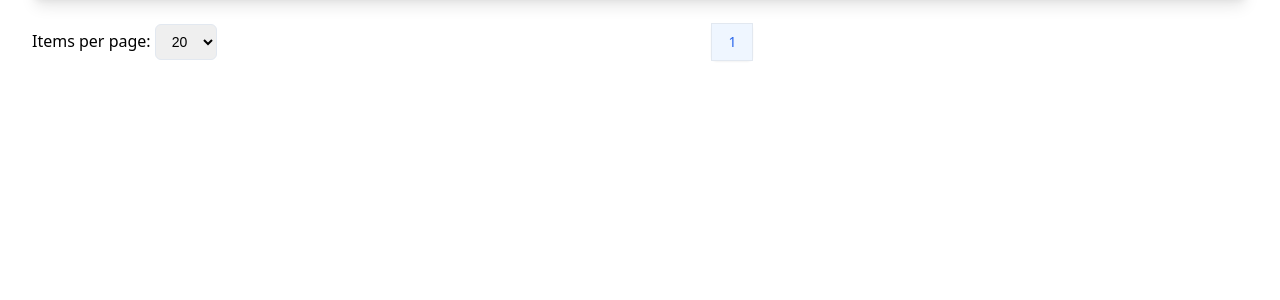
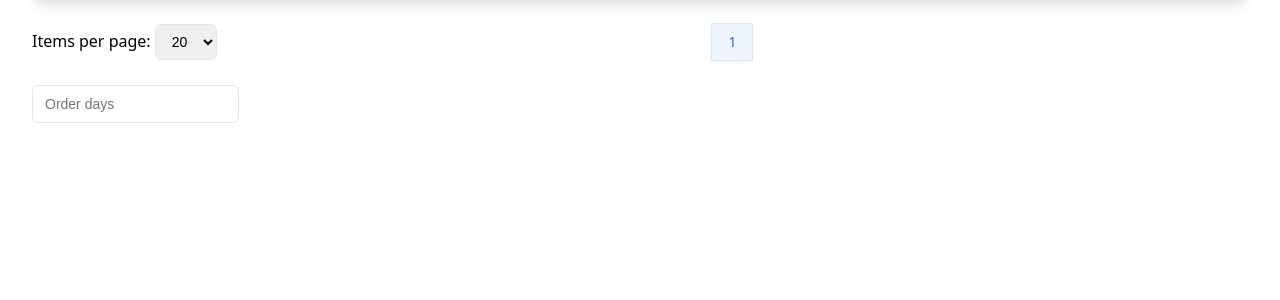
Before and after one commit to VytenisGaule/supply-planner, a Django app: page / in a window 1280 px wide. Shown: the part 250-550 px from the top of the page. Run offline with Django 5.2, Linux system fonts and the light colour scheme; data that the repository does not hold is empty; parts of the project's set-up code (start-up, migrations or seed data) failed here and were passed over; some libraries are stand-ins or nearby versions.

Commit message:
feat: add OrderDaysForm and integrate into product list context; implement get_order_days view and corresponding template

```diff
--- a/app/forms.py
+++ b/app/forms.py
@@ -16,9 +16,28 @@ class ItemsPerPageForm(forms.Form):
         widget=forms.Select(attrs={
             'id': 'items-per-page',
             'class': 'border border-gray-300 rounded-md px-3 py-2 text-sm focus:outline-none focus:ring-2 focus:ring-blue-500 focus:border-transparent',
-            'x-model': 'items_per_page'
         })
     )
+
+class OrderDaysForm(forms.Form):
+    """Form for MOQ days input"""
+    order_days = forms.IntegerField(
+        required=False,
+        min_value=1,
+        widget=forms.TextInput(attrs={
+            'name': 'order_days',
+            'placeholder': 'Order days',
+            'class': 'border border-gray-300 rounded-md px-3 py-2 text-sm focus:outline-none focus:ring-2 focus:ring-blue-500 focus:border-transparent',
+        })
+    )
+
+    def clean(self):
+        cleaned_data = super().clean()
+        order_days = cleaned_data.get('order_days')
+        if order_days is not None and order_days < 1:
+            self.add_error('order_days', 'Enter a positive number')
+        return cleaned_data
+
 
 
 class ProductCodeFilterForm(forms.Form):
@@ -29,7 +48,6 @@ class ProductCodeFilterForm(forms.Form):
         max_length=50,
         widget=forms.TextInput(attrs={
             'name': 'code',
-            'x-model': 'filters.code',
             'placeholder': 'Filter by code...',
             'class': 'w-full p-1 text-xs border border-gray-300 rounded focus:outline-none focus:ring-1 focus:ring-blue-500 focus:border-blue-500'
         })
@@ -44,7 +62,6 @@ class ProductNameFilterForm(forms.Form):
         max_length=200,
         widget=forms.TextInput(attrs={
             'name': 'name',
-            'x-model': 'filters.name',
             'placeholder': 'Filter by name...',
             'class': 'w-full p-1 text-xs border border-gray-300 rounded focus:outline-none focus:ring-1 focus:ring-blue-500 focus:border-blue-500'
         })
@@ -58,7 +75,6 @@ class ProductCategoryFilterForm(forms.Form):
         required=False,
         widget=forms.SelectMultiple(attrs={
             'name': 'categories',
-            'x-model': 'filters.categories',
             'class': 'w-full p-1 text-xs border border-gray-300 rounded focus:outline-none focus:ring-1 focus:ring-blue-500 focus:border-blue-500',
             'data-select2': 'true',
             'data-placeholder': 'Select categories...',
@@ -81,7 +97,6 @@ class ProductSupplierFilterForm(forms.Form):
         required=False,
         widget=forms.SelectMultiple(attrs={
             'name': 'suppliers',
-            'x-model': 'filters.suppliers',
             'class': 'w-full p-1 text-xs border border-gray-300 rounded focus:outline-none focus:ring-1 focus:ring-blue-500 focus:border-blue-500',
             'data-select2': 'true',
             'data-placeholder': 'Select suppliers...',
@@ -108,7 +123,6 @@ class MinMaxFilterForm(forms.Form):
             max_length=10,
             widget=forms.TextInput(attrs={
                 'name': f'min_{field_name}',
-                'x-model': f'filters.min_{field_name}',
                 'placeholder': f'Min {placeholder_prefix}',
                 'class': 'filter-input text-xs border border-gray-300 rounded focus:outline-none focus:ring-1 focus:ring-blue-500 focus:border-blue-500',
             })
@@ -119,7 +133,6 @@ class MinMaxFilterForm(forms.Form):
             max_length=10,
             widget=forms.TextInput(attrs={
                 'name': f'max_{field_name}',
-                'x-model': f'filters.max_{field_name}',
                 'placeholder': f'Max {placeholder_prefix}',
                 'class': 'filter-input text-xs border border-gray-300 rounded focus:outline-none focus:ring-1 focus:ring-blue-500 focus:border-blue-500',
             })
--- a/app/helpers/context.py
+++ b/app/helpers/context.py
@@ -2,7 +2,7 @@ from django.core.paginator import Paginator
 from django.db.models import QuerySet, Q, Avg, Subquery, OuterRef, IntegerField, FloatField, Case, When, F
 from django.http import QueryDict
 from app.models import Product, DailyMetrics
-from app.forms import ItemsPerPageForm, ProductCodeFilterForm, ProductNameFilterForm, ProductCategoryFilterForm, ProductSupplierFilterForm, ProductStockFilterForm, ProductDailyDemandFilterForm, ProductRemainderDaysFilterForm
+from app.forms import ItemsPerPageForm, ProductCodeFilterForm, ProductNameFilterForm, ProductCategoryFilterForm, ProductSupplierFilterForm, ProductStockFilterForm, ProductDailyDemandFilterForm, ProductRemainderDaysFilterForm, OrderDaysForm
 from datetime import datetime, timedelta
 
 
@@ -53,8 +53,10 @@ def populate_product_list_context(request, context):
     """
     items_per_page: int = request.session.get('items_per_page', 20)
     filter_data: QueryDict = request.session.get('filter_data', QueryDict())
+    order_days_data: QueryDict = request.session.get('order_days_data', QueryDict())
 
     items_per_page_form: ItemsPerPageForm = ItemsPerPageForm(initial={'items_per_page': items_per_page})
+    order_days_form: OrderDaysForm = OrderDaysForm(data=order_days_data)
     code_filter_form: ProductCodeFilterForm = ProductCodeFilterForm(data=filter_data)
     name_filter_form: ProductNameFilterForm = ProductNameFilterForm(data=filter_data)
     category_filter_form: ProductCategoryFilterForm = ProductCategoryFilterForm(data=filter_data)
@@ -62,6 +64,7 @@ def populate_product_list_context(request, context):
     stock_filter_form: ProductStockFilterForm = ProductStockFilterForm(data=filter_data)
     daily_demand_filter_form: ProductDailyDemandFilterForm = ProductDailyDemandFilterForm(data=filter_data)
     remainder_days_filter_form: ProductRemainderDaysFilterForm = ProductRemainderDaysFilterForm(data=filter_data)
+    order_days_form.is_valid()
     code_filter_form.is_valid()
     name_filter_form.is_valid()
     category_filter_form.is_valid()
@@ -115,10 +118,10 @@ def populate_product_list_context(request, context):
 
     # Apply filters to the queryset
     if code_filter:
-        products = products.filter(kodas__icontains=code_filter)
+        products = products.filter(code__icontains=code_filter)
 
     if name_filter:
-        products = products.filter(pavadinimas__icontains=name_filter)
+        products = products.filter(name__icontains=name_filter)
 
     if category_filter:
         products = apply_relation_filter(products, category_filter, 'category')
@@ -144,6 +147,7 @@ def populate_product_list_context(request, context):
     context['products'] = page_obj
     context['paginator'] = paginator
     context['items_per_page'] = items_per_page
+    context['order_days_form'] = order_days_form
     context['items_per_page_form'] = items_per_page_form
     context['code_filter_form'] = code_filter_form
     context['name_filter_form'] = name_filter_form
@@ -152,7 +156,5 @@ def populate_product_list_context(request, context):
     context['stock_filter_form'] = stock_filter_form
     context['daily_demand_filter_form'] = daily_demand_filter_form
     context['remainder_days_filter_form'] = remainder_days_filter_form
-
-    # Add selected values for JavaScript
     context['selected_categories'] = category_filter
     context['selected_suppliers'] = supplier_filter
--- a/app/templates/lists/product_list.html
+++ b/app/templates/lists/product_list.html
@@ -1,4 +1,6 @@
-<div class="container mx-auto p-4" id="product-list" x-data="{
+<div class="container mx-auto p-4" id="product-list">
+    <div class="bg-white shadow-lg rounded-lg overflow-hidden border border-gray-200"
+        x-data="{
             filters: {
                 code: '{{ code_filter_form.code.value|default:'' }}',
                 name: '{{ name_filter_form.name.value|default:'' }}',
@@ -10,10 +12,7 @@
                 max_daily_demand: '{{ daily_demand_filter_form.max_daily_demand.value|default:'' }}',
                 min_remainder_days: '{{ remainder_days_filter_form.min_remainder_days.value|default:'' }}',
                 max_remainder_days: '{{ remainder_days_filter_form.max_remainder_days.value|default:'' }}'
-         }
             }">
-
-    <div class="bg-white shadow-lg rounded-lg overflow-hidden border border-gray-200">
         <table class="w-full border-collapse">
             <thead class="bg-gray-50">
                 <tr class="border-b border-gray-200">
@@ -106,4 +105,5 @@
 
     <!-- Pagination -->
     {% include 'partials/pagination.html' with page_obj=products %}
+    {% include 'partials/orderDays.html' %}
 </div>
--- /dev/null
+++ b/app/templates/partials/orderDays.html
@@ -0,0 +1,9 @@
+{% load commons %}
+
+<div class="mt-6 flex items-center" x-data="{order_days: {{ order_days|default:1 }}">
+    <!-- Order days input -->
+    <div class="flex items-center space-x-2" hx-post="{% url 'get_order_days' %}" hx-trigger="change delay:50ms"
+        hx-target="#product-list" hx-swap="outerHTML" hx-include="[name='order_days']">
+        {{ order_days_form.order_days|validate }}
+    </div>
+</div>
--- a/app/urls.py
+++ b/app/urls.py
@@ -1,7 +1,7 @@
 from django.urls import include, path
 from rest_framework import routers
 from app.views.static_views import homepage
-from app.views.product_views import product_list, get_items_per_page, get_product_filter
+from app.views.product_views import product_list, get_items_per_page, get_product_filter, get_order_days
 
 router = routers.DefaultRouter()
 
@@ -9,6 +9,7 @@ urlpatterns = [
     path('', homepage, name='homepage'),
     path('products/', product_list, name='product_list'),
     path('get-items-per-page/', get_items_per_page, name='get_items_per_page'),
+    path('get-order-days/', get_order_days, name='get_order_days'),  # Assuming this is the correct view for order days
     path('get-product-filter/', get_product_filter, name='get_product_filter'),
 
 ]
```
Also changed, not shown: app/views/product_views.py (+11 -0 lines). Lines whose indentation alone changed are shown as unchanged.
